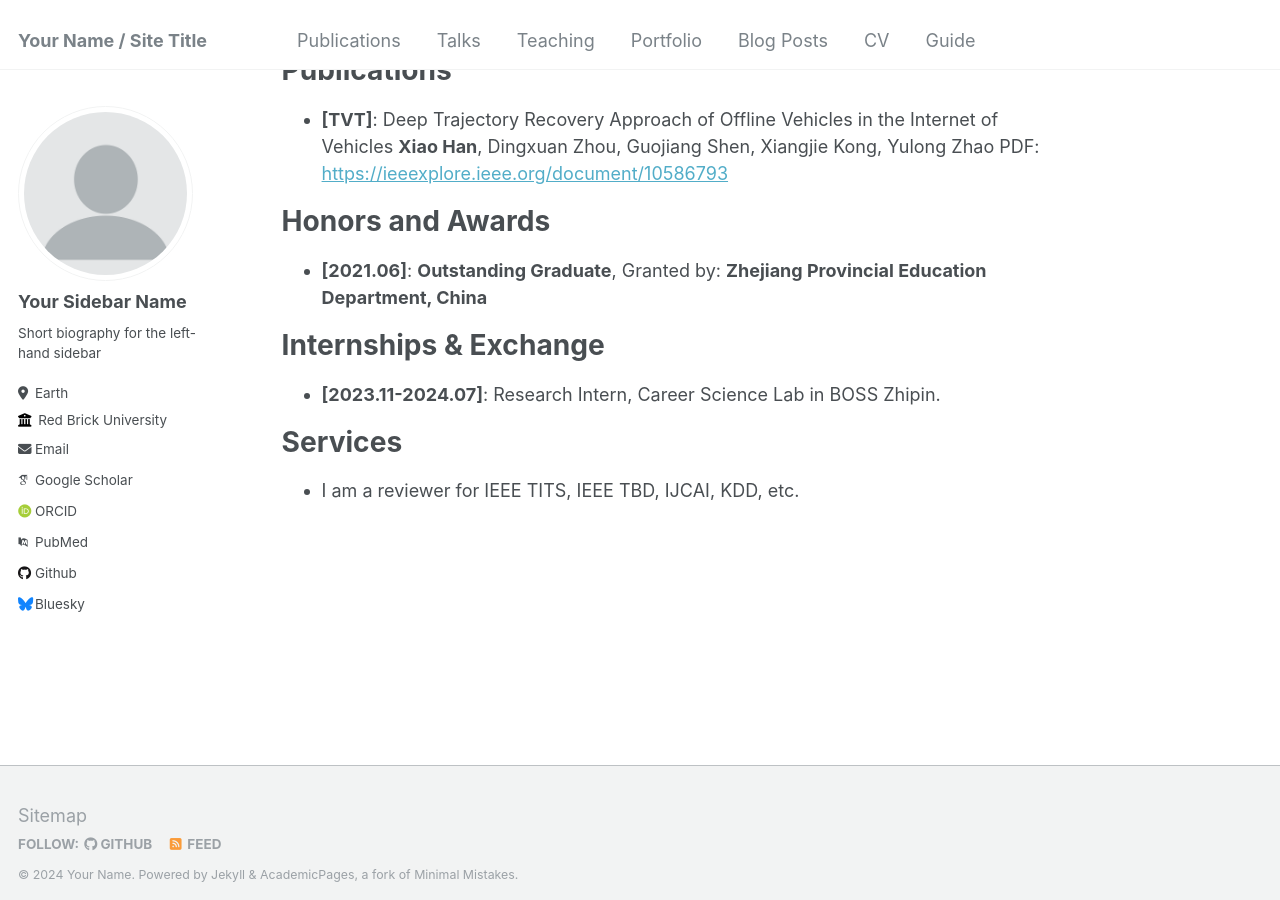
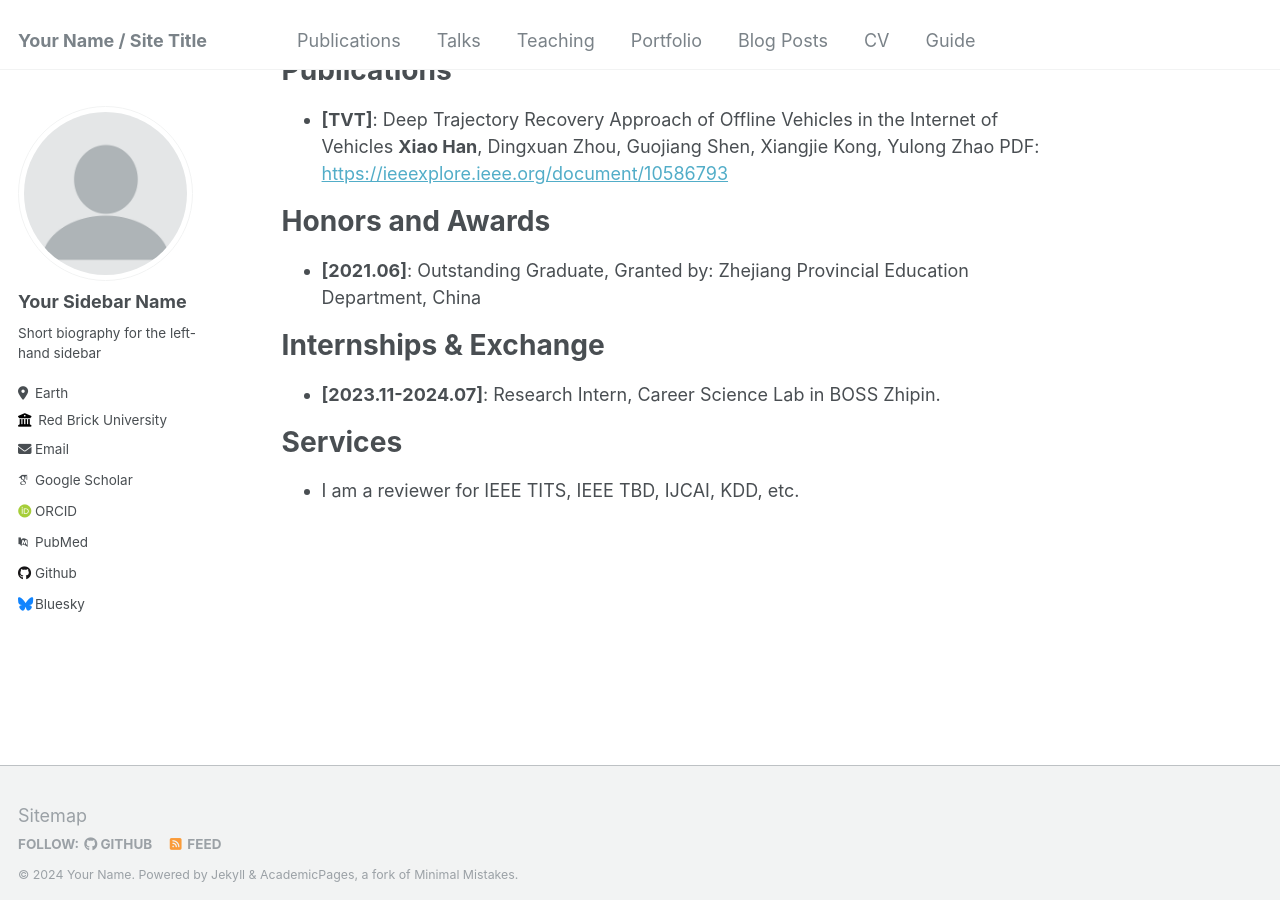
Before and after one commit to hahahenha/hahahenha.github.io, a Jekyll site: the page built from _pages/about.md, in a window 1280 px wide and 900 px high, scrolled down 629 px. Built offline with Jekyll 4.4.1, drawn with Linux system fonts in a browser that asks for light colours; some web fonts are replaced.

```diff
--- a/_pages/about.md
+++ b/_pages/about.md
@@ -64,7 +64,7 @@ If you are interested in collaborating with me or want to have a chat, always fe
   <ul>
     <li>
       <strong>[2021.06]</strong>:
-      <strong>Outstanding Graduate</strong>, Granted by: <strong>Zhejiang Provincial Education Department, China</strong>
+      Outstanding Graduate, Granted by: Zhejiang Provincial Education Department, China
       </li>
   </ul>
 </div>
```
